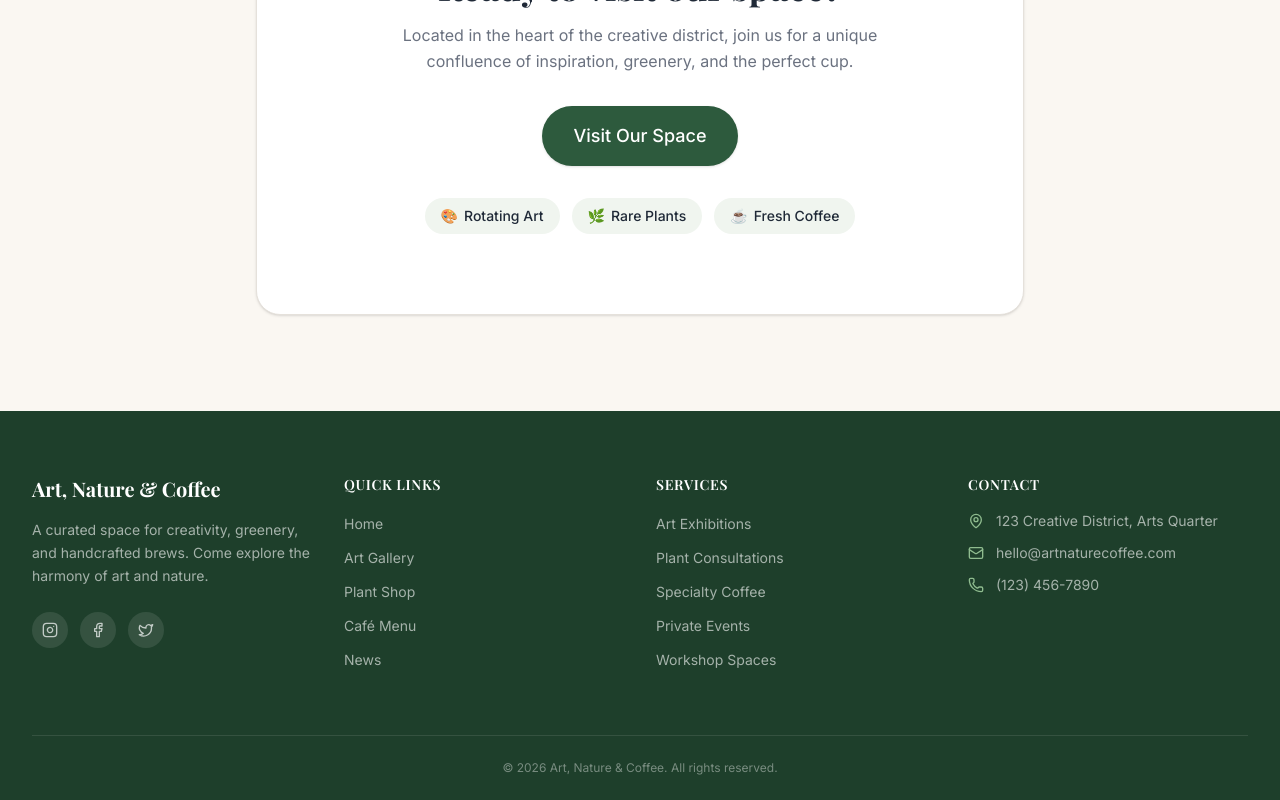
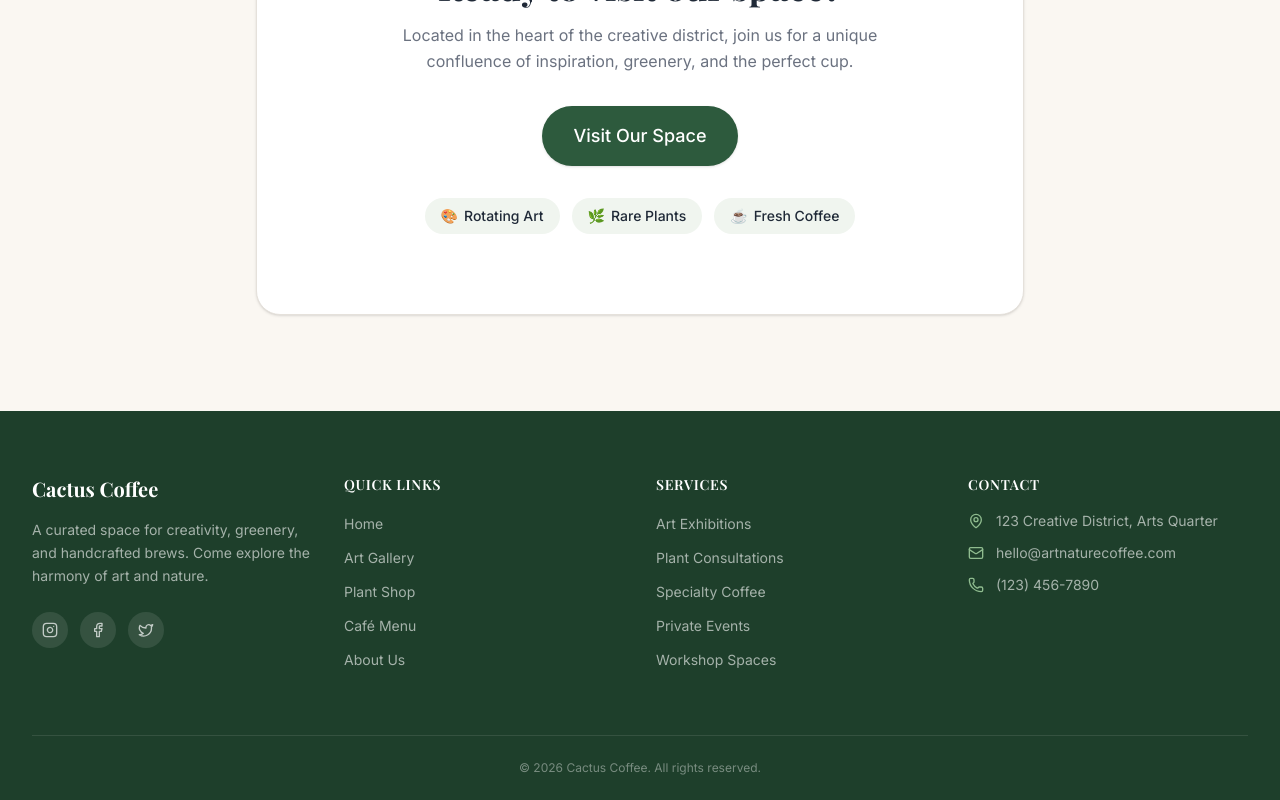
Before and after one commit to zoonfeedback-lab/cactus-coffee, a Next.js app: page / in a window 1280 px wide. Shown: the part 3776-4576 px from the top of the page. Built offline with nearby package versions, Linux system fonts and the light colour scheme; a web font is replaced by a local one.

Commit message:
changes footer to brand name

```diff
--- a/src/components/layout/Footer.tsx
+++ b/src/components/layout/Footer.tsx
@@ -7,7 +7,7 @@ const quickLinks = [
     { label: 'Art Gallery', href: '/art' },
     { label: 'Plant Shop', href: '/plants' },
     { label: 'Café Menu', href: '/cafe' },
-    { label: 'News', href: '/news' },
+    { label: 'About Us', href: '/about' },
 ] as const;
 
 const services = [
@@ -32,7 +32,7 @@ export default function Footer() {
                     {/* Brand */}
                     <div>
                         <h3 className="mb-4 font-heading text-xl font-bold text-white">
-                            Art, Nature &amp; Coffee
+                            Cactus Coffee
                         </h3>
                         <p className="mb-6 text-sm leading-relaxed text-white/60">
                             A curated space for creativity, greenery, and handcrafted brews.
@@ -122,7 +122,7 @@ export default function Footer() {
                 {/* Bottom bar */}
                 <div className="border-t border-white/10 py-6">
                     <p className="text-center text-xs text-white/40">
-                        &copy; {new Date().getFullYear()} Art, Nature &amp; Coffee. All
+                        &copy; {new Date().getFullYear()} Cactus Coffee. All
                         rights reserved.
                     </p>
                 </div>
```
